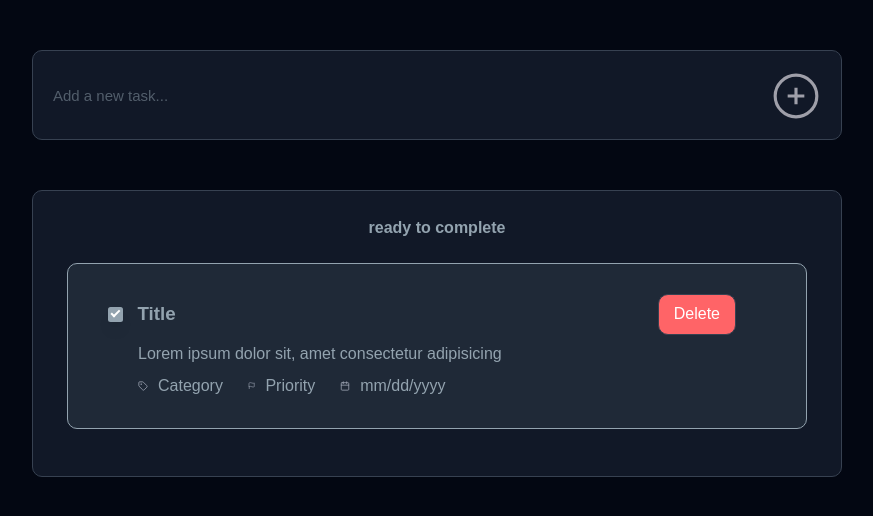
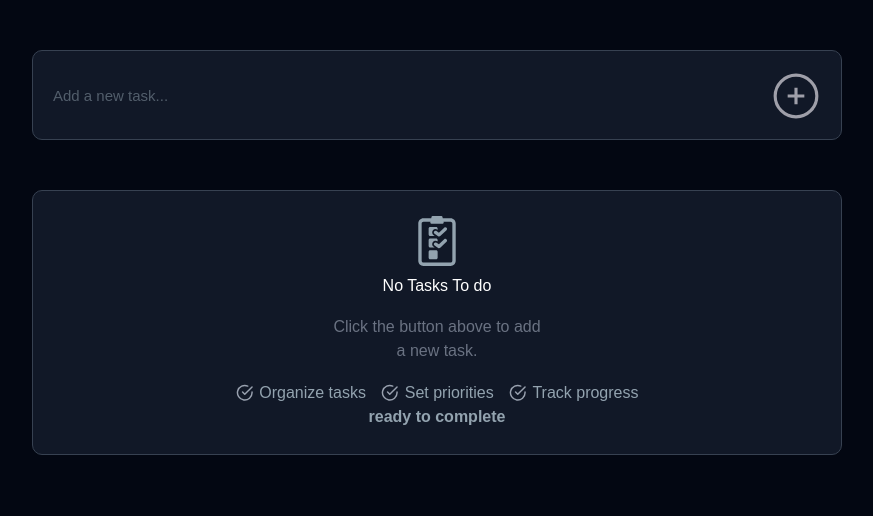
Before and after one commit to NINJA86/HislaTDlist, a website: page index.html in a window 1280 px wide. Shown: the whole page, without its empty margins (203-1076 px from the left). Drawn offline with nearby package versions, Linux system fonts and the light colour scheme; files that its build step writes are made by us from their sources; some icons are missing.

Commit message:
feat: add noTask feature

```diff
--- a/index.html
+++ b/index.html
@@ -232,7 +232,7 @@
           class="border-black-border border bg-sectionBg p-10 min-w-[810px] flex flex-col items-center justify-center rounded-default"
         >
           <!-- whenever user didn't have any task -->
-          <div class="flex flex-col items-center hidden" id="noTask">
+          <div class="flex flex-col items-center" id="noTask">
             <svg
               xmlns="http://www.w3.org/2000/svg"
               xmlns:xlink="http://www.w3.org/1999/xlink"
@@ -324,106 +324,11 @@
             </ul>
           </div>
           <!-- tasks goes here -->
+          <h1 class="text-center font-bold" id="taskContainerTitle">
+            ready to complete
+          </h1>
           <div class="" id="todoContainer">
             <!-- a todo component -->
-            <h1 class="text-center font-bold">ready to complete</h1>
-            <div
-              class="bg-subInput border bordesr-black-border rounded-default min-w-[74rem] px-[7rem] py-[3rem] my-9"
-            >
-              <div class="flex items-center justify-between">
-                <div class="flex gap-[7px] items-center">
-                  <label
-                    class="relative inline-block pl-9 mb-1 cursor-pointer text-base select-none mt-[-1.2rem] -ml-12"
-                  >
-                    <input
-                      type="checkbox"
-                      checked
-                      class="peer absolute opacity-0 h-0 w-0 cursor-pointer"
-                    />
-                    <span
-                      class="absolute top-0 left-0 h-6 w-6 bg-gray-200 rounded transition-all duration-300 shadow-md peer-checked:bg-lightColor peer-checked:shadow-lg peer-checked:shadow-secbg-lightColor after:content-[''] after:absolute after:left-2 after:top-0.5 after:w-2 after:h-3.5 after:border-white after:border-r-2 after:border-b-2 after:rotate-45 after:opacity-0 after:transition-opacity peer-checked:after:opacity-100"
-                    >
-                    </span>
-                  </label>
-                  <h3 class="font-bold text-3xl">Title</h3>
-                </div>
-                <button
-                  class="rounded-default bg-red-400 py-3 px-6 cursor-pointer text-white transition-colors hover:bg-red-700 border border-black-border"
-                >
-                  Delete
-                </button>
-              </div>
-              <p class="my-3">
-                Lorem ipsum dolor sit, amet consectetur adipisicing
-              </p>
-              <div class="flex items-center gap-10">
-                <div class="flex items-center gap-4">
-                  <svg
-                    xmlns="http://www.w3.org/2000/svg"
-                    width="40"
-                    height="40"
-                    viewBox="0 0 24 24"
-                    fill="none"
-                    stroke="currentColor"
-                    stroke-width="2"
-                    stroke-linecap="round"
-                    stroke-linejoin="round"
-                    class="lucide lucide-tag w-4 h-4 text-gray-400"
-                  >
-                    <path
-                      d="M12.586 2.586A2 2 0 0 0 11.172 2H4a2 2 0 0 0-2 2v7.172a2 2 0 0 0 .586 1.414l8.704 8.704a2.426 2.426 0 0 0 3.42 0l6.58-6.58a2.426 2.426 0 0 0 0-3.42z"
-                    ></path>
-                    <circle
-                      cx="7.5"
-                      cy="7.5"
-                      r=".5"
-                      fill="currentColor"
-                    ></circle>
-                  </svg>
-                  <span>Category</span>
-                </div>
-                <div class="flex items-center gap-4">
-                  <svg
-                    xmlns="http://www.w3.org/2000/svg"
-                    width="24"
-                    height="24"
-                    viewBox="0 0 24 24"
-                    fill="none"
-                    stroke="currentColor"
-                    stroke-width="2"
-                    stroke-linecap="round"
-                    stroke-linejoin="round"
-                    class="lucide lucide-flag w-3 h-3"
-                  >
-                    <path
-                      d="M4 15s1-1 4-1 5 2 8 2 4-1 4-1V3s-1 1-4 1-5-2-8-2-4 1-4 1z"
-                    ></path>
-                    <line x1="4" x2="4" y1="22" y2="15"></line>
-                  </svg>
-                  <span>Priority</span>
-                </div>
-                <div class="flex items-center gap-4">
-                  <svg
-                    xmlns="http://www.w3.org/2000/svg"
-                    width="24"
-                    height="24"
-                    viewBox="0 0 24 24"
-                    fill="none"
-                    stroke="currentColor"
-                    stroke-width="2"
-                    stroke-linecap="round"
-                    stroke-linejoin="round"
-                    class="lucide lucide-calendar w-4 h-4"
-                  >
-                    <path d="M8 2v4"></path>
-                    <path d="M16 2v4"></path>
-                    <rect width="18" height="18" x="3" y="4" rx="2"></rect>
-                    <path d="M3 10h18"></path>
-                  </svg>
-                  <span>mm/dd/yyyy</span>
-                </div>
-              </div>
-            </div>
           </div>
         </div>
       </section>
--- a/src/todolist.ts
+++ b/src/todolist.ts
@@ -6,10 +6,19 @@ const closeTodoBtn = $.querySelector("#cancelBtn") as HTMLButtonElement;
 const openTodoBtn = $.querySelector("#openBtn") as HTMLButtonElement;
 // use whenever we didn't have task
 const noTaskContainer = $.querySelector("#noTask") as HTMLDivElement;
-
+const taskContainerTitle = $.querySelector(
+  "#taskContainerTitle"
+) as HTMLTitleElement;
 const addTaskBtn = $.querySelector("#addTaskBtn") as HTMLButtonElement;
 const todoWrapper = $.querySelector("#todoContainer") as HTMLDivElement;
+const noTaskAvailableContent = $.querySelector("#noTask") as HTMLDivElement;
+// inputs
+const category = $.querySelector("#category") as HTMLSelectElement;
+const priority = $.querySelector("#priority") as HTMLSelectElement;
+const date = $.querySelector("#date") as HTMLInputElement;
+const description = $.querySelector("#description") as HTMLTextAreaElement;
 
+//  array(todos)
 let todosArray: Todo[] = [];
 /*
 
@@ -30,6 +39,7 @@ let todosArray: Todo[] = [];
 // console.log(`تا ${targetDate.toDateString()} ${diffDays} روز مونده`);
 
 interface Todo {
+  id: number;
   title: string;
   category: string;
   priority: string;
@@ -45,15 +55,16 @@ function closingForm(event: Event): void {
   event.preventDefault();
   todoNameinput.value = "" as string;
   todoForm.classList.remove("active");
+  clearInput();
 }
-function addTodo(event: Event) {
-  const category = $.querySelector("#category") as HTMLSelectElement;
-  const priority = $.querySelector("#priority") as HTMLSelectElement;
-  const date = $.querySelector("#date") as HTMLInputElement;
-  const description = $.querySelector("#description") as HTMLTextAreaElement;
+function addTodo(event: Event): void {
+  event.preventDefault();
 
-  event.preventDefault();
+  if (!todoNameinput.value || todoNameinput.value.length < 3) {
+    return;
+  }
   const todo: Todo = {
+    id: todosArray.length,
     title: todoNameinput.value,
     category: category.value,
     date: date.value ? date.value : new Date().toLocaleDateString("en-CA"),
@@ -61,9 +72,11 @@ function addTodo(event: Event) {
     description: description.value,
   };
   todosArray.push(todo);
+  checkHasTodo();
   appendTodo();
+  clearInput();
 }
-function appendTodo() {
+function appendTodo(): void {
   let taskComponent: string = `` as string;
   todoWrapper.innerHTML = "";
   todosArray.forEach((item: Todo) => {
@@ -77,7 +90,6 @@ function appendTodo() {
                 >
                   <input
                     type="checkbox"
-                    checked
                     class="peer absolute opacity-0 h-0 w-0 cursor-pointer"
                   />
                   <span
@@ -89,6 +101,7 @@ function appendTodo() {
               </div>
               <button
                 class="rounded-default bg-red-400 py-3 px-6 cursor-pointer text-white transition-colors hover:bg-red-700 border border-black-border"
+                onclick="deleteTodo(${item.id})"
               >
                 Delete
               </button>
@@ -165,8 +178,30 @@ function appendTodo() {
   });
   todoWrapper.insertAdjacentHTML("beforeend", taskComponent);
 }
+function clearInput(): void {
+  description.value = "";
+  todoNameinput.value = "";
+}
+function deleteTodo(todoId): void {
+  todosArray = todosArray.filter((todo: Todo) => todo.id !== todoId);
+
+  checkHasTodo();
+  appendTodo();
+}
+function checkHasTodo(): void {
+  if (todosArray.length === 0) {
+    noTaskAvailableContent.classList.remove("hidden");
+    todoWrapper.classList.add("hidden");
+    taskContainerTitle.classList.add("hidden");
+  } else {
+    noTaskAvailableContent.classList.add("hidden");
+    todoWrapper.classList.remove("hidden");
+    taskContainerTitle.classList.remove("hidden");
+  }
+}
 
 todoNameinput.addEventListener("click", showingForm);
 openTodoBtn.addEventListener("click", closingForm);
 closeTodoBtn.addEventListener("click", (event) => closingForm(event));
 addTaskBtn.addEventListener("click", (event) => addTodo(event));
+window.addEventListener("load", checkHasTodo);
```
